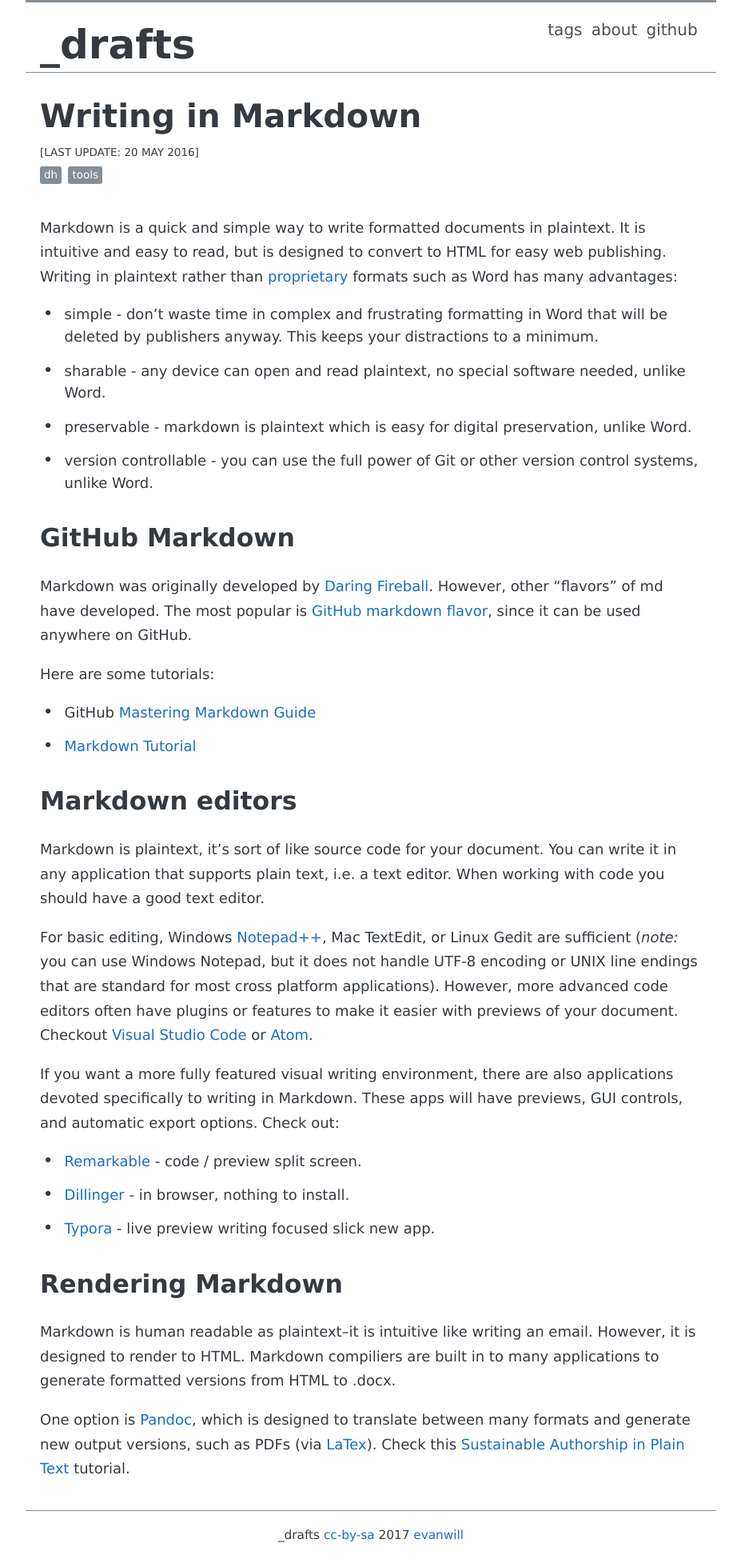
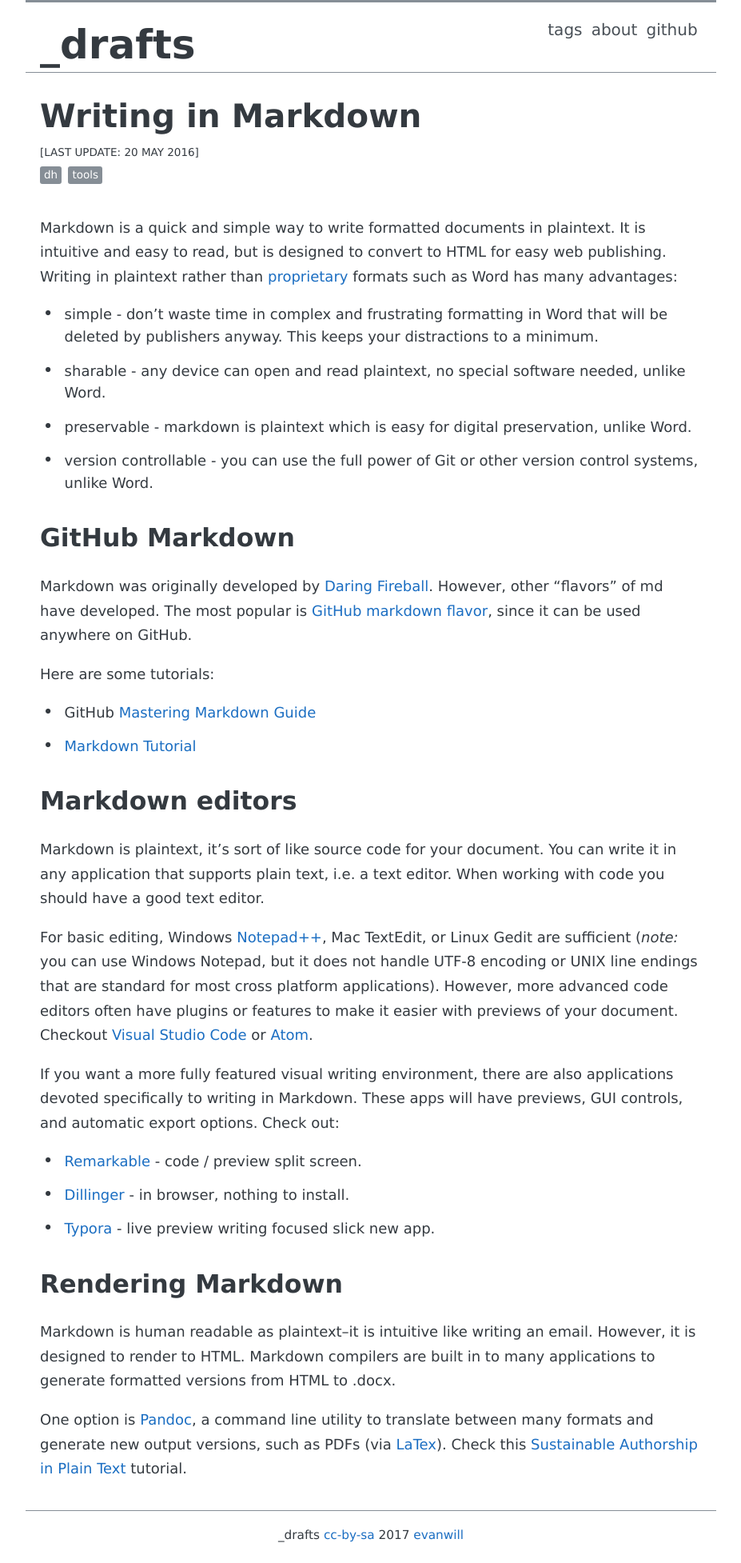
Before and after one commit to evanwill/_drafts, a Jekyll site: the page built from _notes/writing-markdown.md, in a window 1280 px wide. Shown: the whole page at 80% size, without its empty margins (176-1103 px from the left). Built offline with Jekyll 4.4.1, drawn with Linux system fonts in a browser that asks for light colours.

Commit message:
little updates

```diff
--- a/_notes/writing-markdown.md
+++ b/_notes/writing-markdown.md
@@ -47,6 +47,7 @@
 
 Markdown is human readable as plaintext--it is intuitive like writing an email.
 However, it is designed to render to HTML.
-Markdown compiliers are built in to many applications to generate formatted versions from HTML to .docx.
+Markdown compilers are built in to many applications to generate formatted versions from HTML to .docx.
 
-One option is [Pandoc](http://pandoc.org/), which is designed to translate between many formats and generate new output versions, such as PDFs (via [LaTex](https://www.latex-project.org/about/)). Check this [Sustainable Authorship in Plain Text](http://programminghistorian.org/lessons/sustainable-authorship-in-plain-text-using-pandoc-and-markdown) tutorial.
+One option is [Pandoc](http://pandoc.org/), a command line utility to translate between many formats and generate new output versions, such as PDFs (via [LaTex](https://www.latex-project.org/about/)).
+Check this [Sustainable Authorship in Plain Text](http://programminghistorian.org/lessons/sustainable-authorship-in-plain-text-using-pandoc-and-markdown) tutorial.
```
Also changed, not shown: _notes/commandline.md (+1 -1 lines), _notes/template.md (+1 -1 lines), _notes/un-lenovo.md (+1 -1 lines), _notes/viz-notes.md (+2 -0 lines), _notes/vs-code.md (+1 -1 lines).
